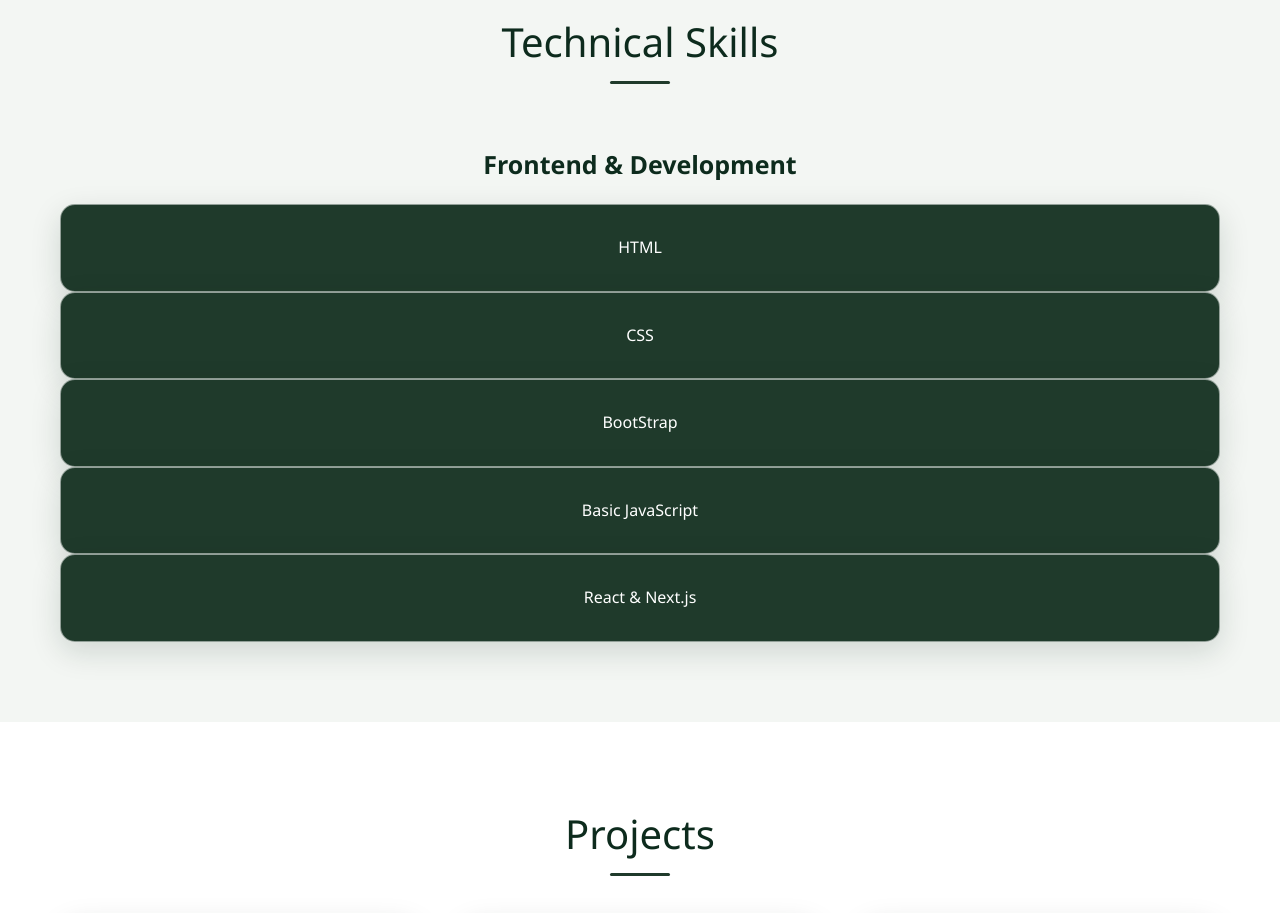
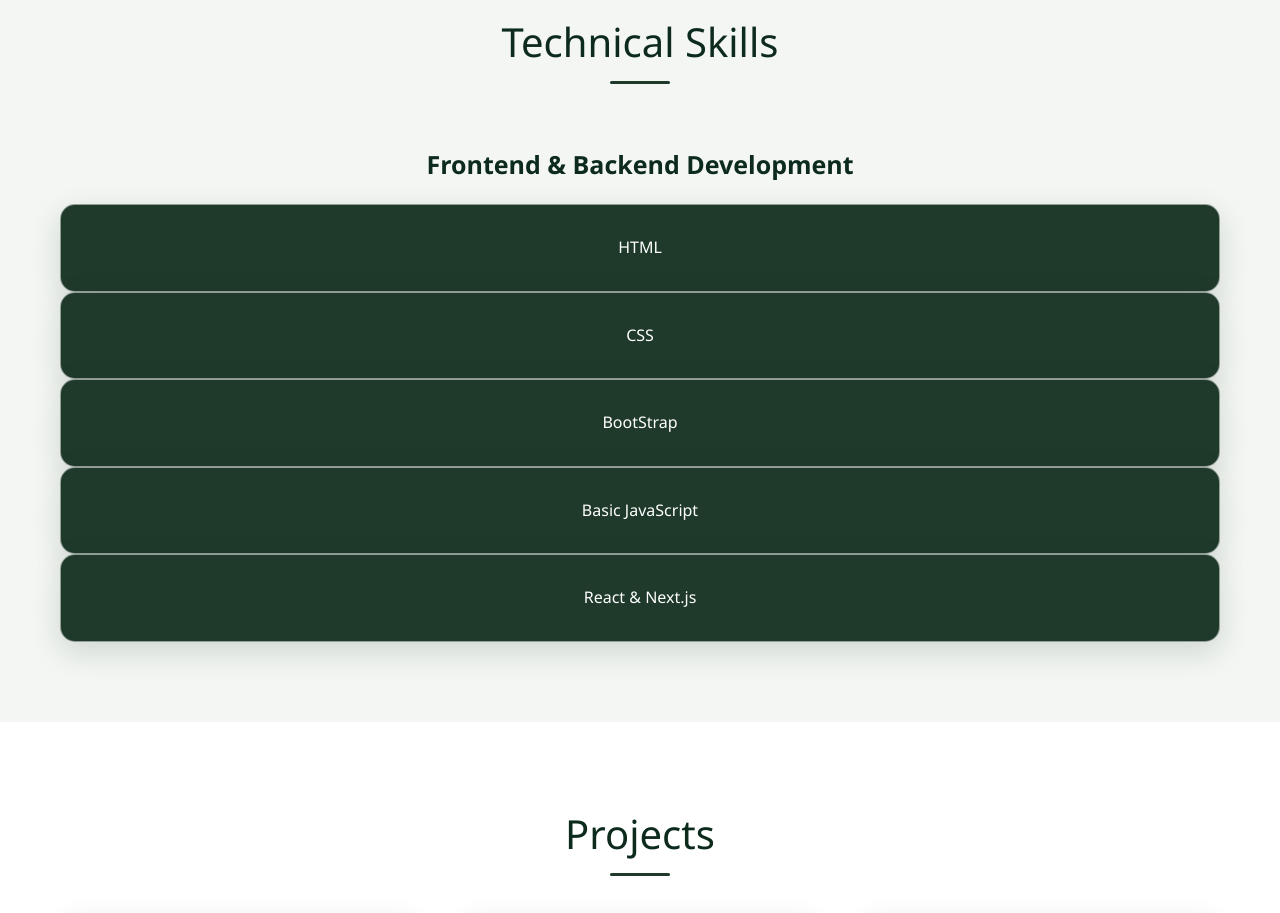
Before and after one commit to shayanganatra11-bot/Portfolio, a plain HTML site: page index.html in a window 1280 px wide. Shown: the part 1420-2333 px from the top of the page. Drawn offline with Linux system fonts and the light colour scheme.

Commit message:
index.html

```diff
--- a/index.html
+++ b/index.html
@@ -73,7 +73,7 @@
                     <!-- Frontend Skills -->
                     <div class="skill-category">
                         <center>
-                       <h3 class="category-title padding-20">Frontend & Development</h3>
+                       <h3 class="category-title padding-20">Frontend & Backend Development</h3>
 
                         </center>
                         <div class="skill-item" data-skill="HTML" data-percentage="80">
@@ -300,4 +300,5 @@
         });
     </script>
 </body>
+
 </html>
```
